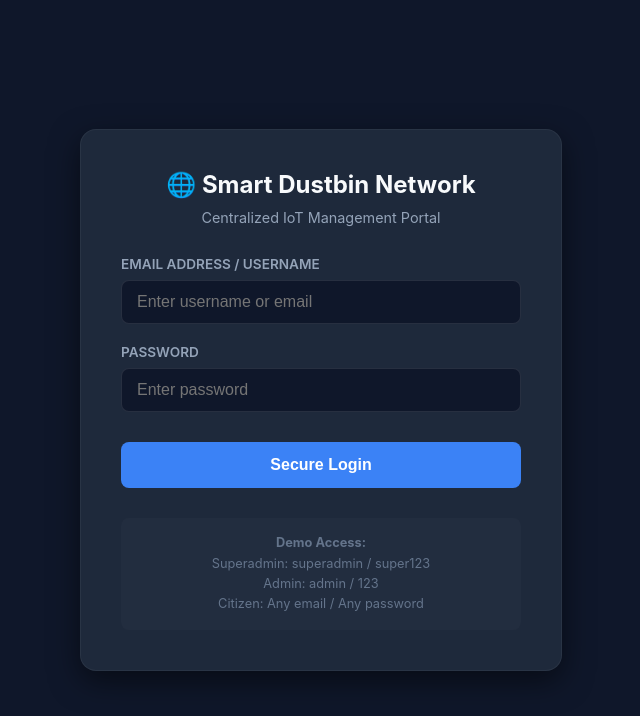
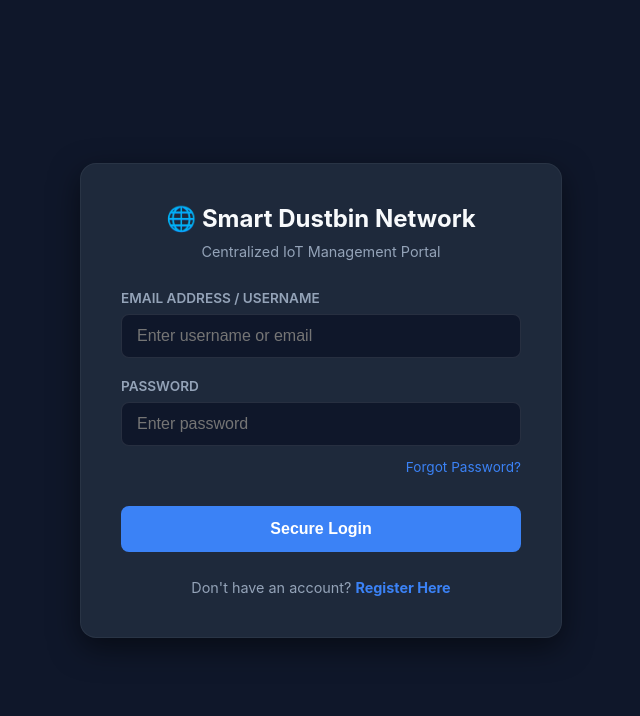
Before and after one commit to Satyapriya123/smart-dustbin-frontend, a React (Create React App) app: page / in a window 1280 px wide. Shown: the top 716 px of the page, without its empty margins (319-959 px from the left). Built offline with nearby package versions, Linux system fonts and the light colour scheme.

Commit message:
Update Login.js: Restore forgot password/register links and remove demo text

```diff
--- a/src/components/Login.js
+++ b/src/components/Login.js
@@ -51,18 +51,22 @@ const Login = () => {
             <label style={styles.label}>Email Address / Username</label>
             <input type="text" value={email} onChange={(e) => setEmail(e.target.value)} style={styles.input} required placeholder="Enter username or email" />
           </div>
+
           <div style={styles.inputGroup}>
             <label style={styles.label}>Password</label>
             <input type="password" value={password} onChange={(e) => setPassword(e.target.value)} style={styles.input} required placeholder="Enter password" />
           </div>
+
+          <div style={{ textAlign: 'right', marginTop: '-10px' }}>
+            <span onClick={() => navigate('/forgot-password')} style={styles.linkText}>Forgot Password?</span>
+          </div>
+
           <button type="submit" style={styles.btn}>Secure Login</button>
         </form>
 
-        <div style={styles.demoHints}>
-          <strong>Demo Access:</strong><br/>
-          Superadmin: superadmin / super123<br/>
-          Admin: admin / 123<br/>
-          Citizen: Any email / Any password
+        <div style={styles.footerContainer}>
+          <span style={styles.footerText}>Don't have an account? </span>
+          <span onClick={() => navigate('/register')} style={styles.linkTextBold}>Register Here</span>
         </div>
       </div>
     </div>
@@ -80,7 +84,10 @@ const styles = {
   input: { padding: '12px 15px', borderRadius: '8px', border: '1px solid rgba(255,255,255,0.1)', backgroundColor: '#0f172a', color: '#fff', fontSize: '1rem', outline: 'none' },
   btn: { padding: '14px', backgroundColor: '#3b82f6', color: '#fff', border: 'none', borderRadius: '8px', fontSize: '1rem', fontWeight: 'bold', cursor: 'pointer', marginTop: '10px' },
   error: { backgroundColor: 'rgba(225, 29, 72, 0.1)', color: '#f43f5e', padding: '10px', borderRadius: '6px', fontSize: '0.85rem', textAlign: 'center', marginBottom: '20px' },
-  demoHints: { marginTop: '30px', padding: '15px', backgroundColor: 'rgba(255,255,255,0.02)', borderRadius: '8px', color: '#64748b', fontSize: '0.8rem', textAlign: 'center', lineHeight: '1.6' }
+  linkText: { color: '#3b82f6', fontSize: '0.85rem', cursor: 'pointer', transition: 'color 0.2s' },
+  footerContainer: { marginTop: '25px', textAlign: 'center' },
+  footerText: { color: '#94a3b8', fontSize: '0.9rem' },
+  linkTextBold: { color: '#3b82f6', fontSize: '0.9rem', fontWeight: 'bold', cursor: 'pointer' }
 };
 
 export default Login;
```
